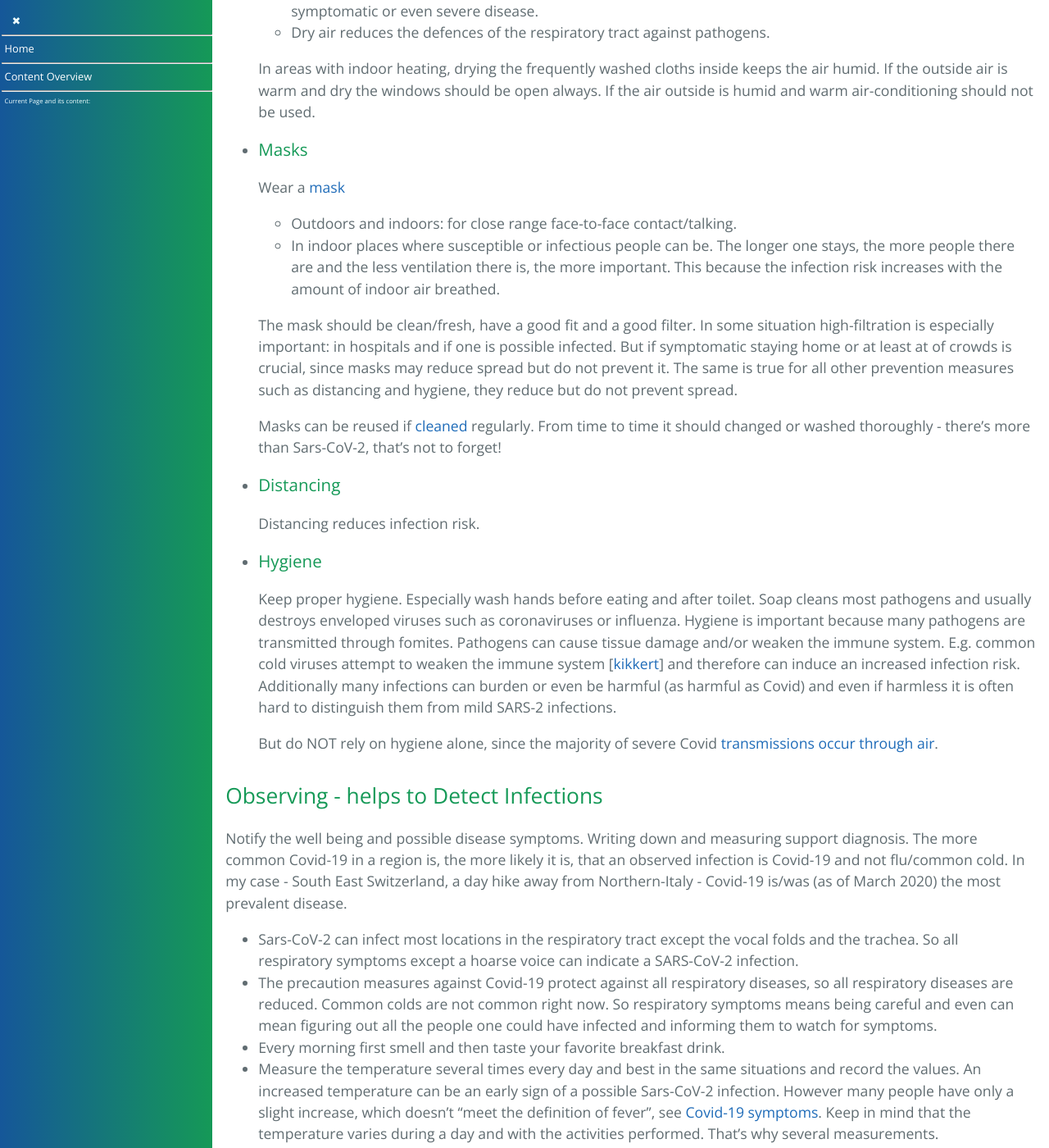
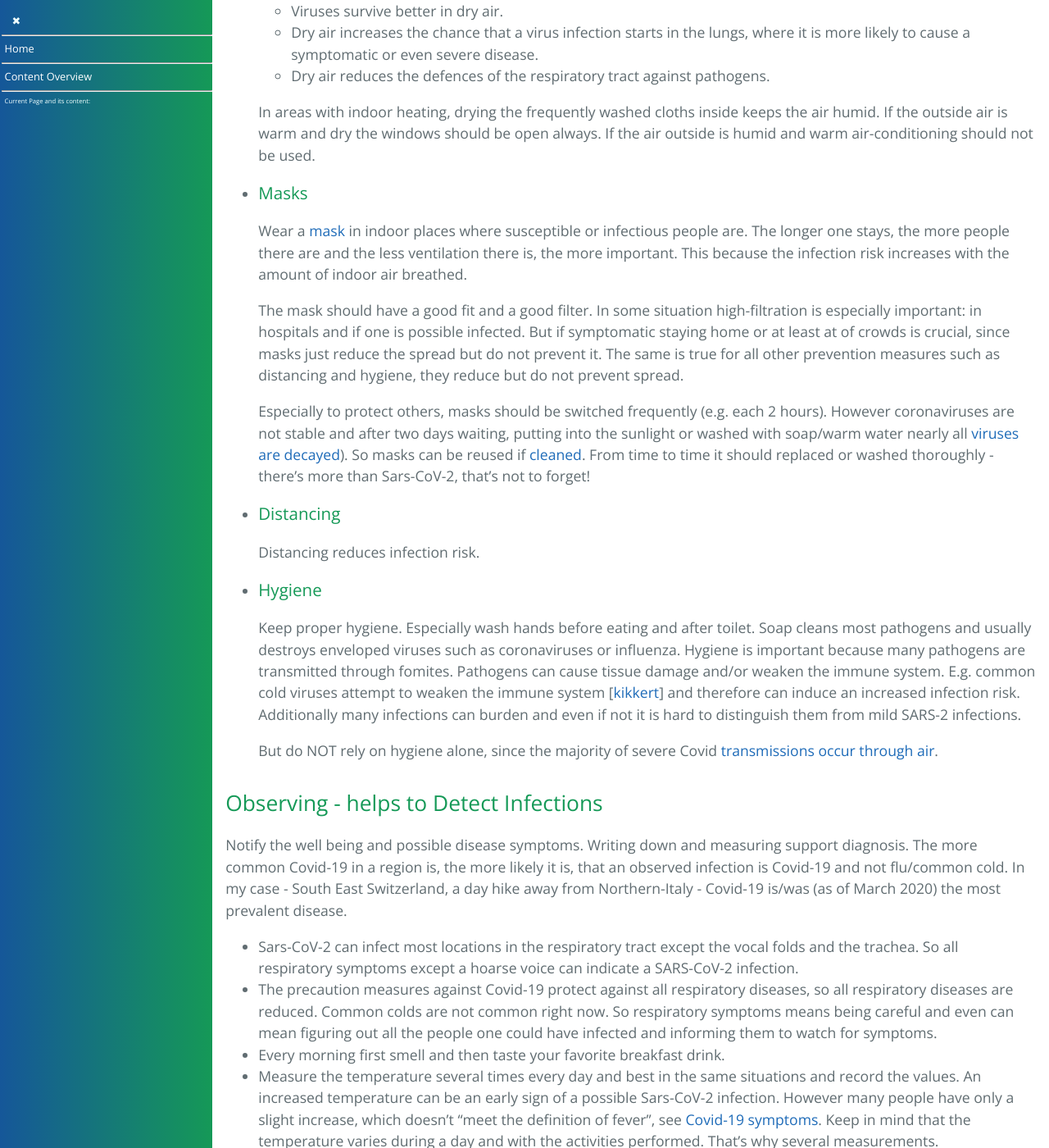
Before and after one commit to forestgrape/coronavirus, a Jekyll site: the page built from 1_introduction/suggestions.md, in a window 1280 px wide and 1400 px high, scrolled down 2321 px. Shown: the whole window at 82% size. Built offline with Jekyll 4.4.1, drawn with Linux system fonts in a browser that asks for light colours; our own code applies the rules of GitHub Pages for plain Markdown files; some of the changed text lies outside the part shown.

Commit message:
formulations

```diff
--- a/1_introduction/suggestions.md
+++ b/1_introduction/suggestions.md
@@ -13,6 +13,7 @@
 
 ## Covid-19 and Virus Infections
 For risk groups, Covid-19 can be serious short-term and severe infections can damage organs. For people with a good immune system and without risk factors Covid-19 ranges usually from asymptomatic to moderate illness. For a healthy recovery it is important to have a healthy lifestyle with movement. This helps to prevent longer lasting tiredness (long-covid) or immune system overreactions.
+
 Many viruses live temporarily or reside permanently in our body - all together called virome. *Awareness* for viruses and *knowledge* what they do and how they can harm or help is important. No reason to be afraid or panic however, unlike viruses we've got a mind, better communication and a superb body police called immune system. The immune system is crucial since avoiding viruses is _not_ possible. Viruses can be harmful, but mostly the immune system handles them and they even can support us evolving.
 
 > Regarding effects: short-term and long-term, adverse and beneficial, unwanted and wanted effects are known and even proven for many things and behaviors, so its about setting priorities. Ideally we all - if we want - are capable to take own educated decisions on priorities or at least can be contributing to decisions.
@@ -34,15 +35,13 @@
     - masks, preferably with a good fit and [filter](../6_prevention_and_treatment/masks.md#mask-types) and changed/cleaned frequently
     - if possibly infected (e.g. having any kind of respiratory symptoms) staying home and *out* of foreign indoor rooms
 
-    Keeping the smoke model in mind makes it easier to detect and avoid situations with aerosol transmission:
-    - Just smelling smoke is the theoretical possibility of infection. Being that exposed to smoke that the cloth start smelling, likely corresponds to a probability of a few percentages to get infected.
-    - A neighbors candle won't harm through doors, but in a place with an indoor barbecue, smoke travels to the next floor. For Covid-19 this means: A single neighbor being infected is no risk, but in place with possibly many infected people e.g. a hospital treating Covid-19 patients, wearing a mask in _all_ rooms is important.
+    The smoke model makes it simple to detect and avoid situations with aerosol transmission: Just smelling smoke is the theoretical possibility of infection. Being that exposed to smoke that the cloth start smelling, likely corresponds to a probability of a few percentages to get infected. A neighbors candle won't be smelled through doors, but in a place with an indoor barbecue, smoke is smelled in the stairways. For Covid-19 this means: A single neighbor being infected is no risk, but in place with possibly many infected people e.g. a hospital treating Covid-19 patients, wearing a mask in _all_ rooms is important. Also it is important to ventilate regularly especially before opening doors.
 
 
-## How to Reduce Covid-19 Infection Paths
+## How to Reduce Covid-19 Transmissions
 > Remark: Some of the following advices are when Sars-Cov-2 ARDS/SARS disease patterns peak (they were also written during a SARS-2 wave peak).
 
-In brief: To reduce the infection possibilities keep some distance or wear a mask, prefer fresh air and think ahead.
+In brief: Think aerosol transmission as smoke like. To reduce the infection possibilities keep some distance or wear a mask, prefer fresh air and think ahead.
 
 * ### Outdoors
     [outdoors with some distance is safe](../7_social/controlling.md#outdoors-is-safer). Ideally, walk or cycle directly from home. outdoors is unconfined settings, face-to-face talking poses an transmission risk. In heated and few ventilated regions, beware the corridor and stairwell, don't stay too long or wear a mask.
@@ -62,19 +61,17 @@
     In areas with indoor heating, drying the frequently washed cloths inside keeps the air humid. If the outside air is warm and dry the windows should be open always. If the air outside is humid and warm air-conditioning should not be used.
 
 * ### Masks
-    Wear a [mask](../7_social/controlling.md#masks)
-    - Outdoors and indoors: for close range face-to-face contact/talking.
-    - In indoor places where susceptible or infectious people can be. The longer one stays, the more people there are and the less ventilation there is, the more important. This because the infection risk increases with the amount of indoor air breathed.
+    Wear a [mask](../7_social/controlling.md#masks) in indoor places where susceptible or infectious people are. The longer one stays, the more people there are and the less ventilation there is, the more important. This because the infection risk increases with the amount of indoor air breathed.
 
-    The mask should be clean/fresh, have a good fit and a good filter. In some situation high-filtration is especially important: in hospitals and if one is possible infected. But if symptomatic staying home or at least at of crowds is crucial, since masks may reduce spread but do not prevent it. The same is true for all other prevention measures such as distancing and hygiene, they reduce but do not prevent spread.
+    The mask should have a good fit and a good filter. In some situation high-filtration is especially important: in hospitals and if one is possible infected. But if symptomatic staying home or at least at of crowds is crucial, since masks just reduce the spread but do not prevent it. The same is true for all other prevention measures such as distancing and hygiene, they reduce but do not prevent spread.
 
-    Masks can be reused if [cleaned](../6_prevention_and_treatment/masks.md#mask-reuse-and-cleaning) regularly. From time to time it should changed or washed thoroughly - there's more than Sars-CoV-2, that's not to forget!
+    Especially to protect others, masks should be switched frequently (e.g. each 2 hours). However coronaviruses are not stable and after two days waiting, putting into the sunlight or washed with soap/warm water nearly all [viruses are decayed](../2_biological/virion_viability.md)). So masks can be reused if [cleaned](../6_prevention_and_treatment/masks.md#mask-reuse-and-cleaning). From time to time it should replaced or washed thoroughly - there's more than Sars-CoV-2, that's not to forget!
 
 * ### Distancing
     Distancing reduces infection risk.
 
 * ### Hygiene
-    Keep proper hygiene. Especially wash hands before eating and after toilet. Soap cleans most pathogens and usually destroys enveloped viruses such as coronaviruses or influenza. Hygiene is important because many pathogens are transmitted through fomites. Pathogens can cause tissue damage and/or weaken the immune system. E.g. common cold viruses attempt to weaken the immune system [[kikkert](../4_immunological/immune_evasion.md#kikkert)] and therefore can induce an increased infection risk. Additionally many infections can burden or even be harmful (as harmful as Covid) and even if harmless it is often hard to distinguish them from mild SARS-2 infections.
+    Keep proper hygiene. Especially wash hands before eating and after toilet. Soap cleans most pathogens and usually destroys enveloped viruses such as coronaviruses or influenza. Hygiene is important because many pathogens are transmitted through fomites. Pathogens can cause tissue damage and/or weaken the immune system. E.g. common cold viruses attempt to weaken the immune system [[kikkert](../4_immunological/immune_evasion.md#kikkert)] and therefore can induce an increased infection risk. Additionally many infections can burden and even if not it is hard to distinguish them from mild SARS-2 infections.
 
     But do NOT rely on hygiene alone, since the majority of severe Covid [transmissions occur through air](../5_epidemiological/transmission.md).
 
```
Also changed, not shown: other parts of 1_introduction/suggestions.md (+1 -1 lines).
